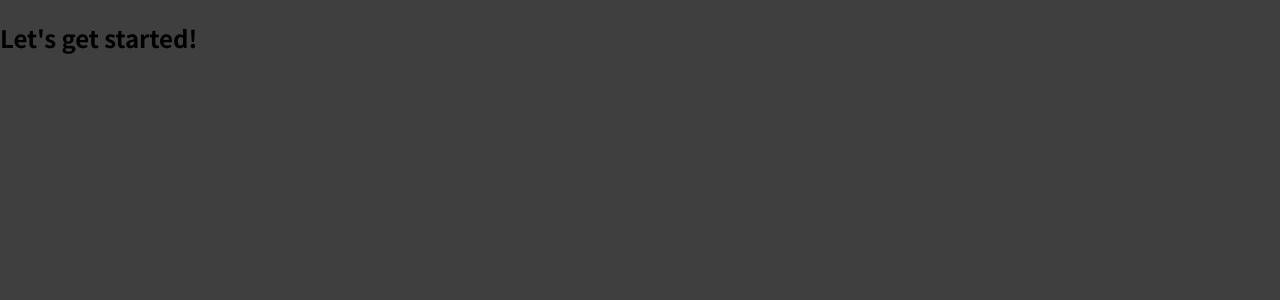
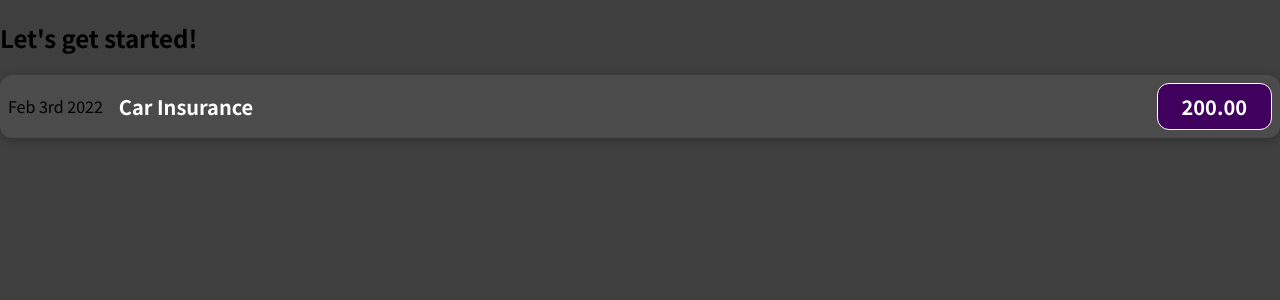
Before and after one commit to Coughdrops13/udemy-reactjs, a JavaScript app in the folder react-complete-guide/: page / in a window 1280 px wide. Shown: the top 300 px of the page. Built offline with nearby package versions, Linux system fonts and the light colour scheme.

Commit message:
add ExpenseItem component skeleton and take styling from Schwarzmuller

```diff
--- a/react-complete-guide/src/App.js
+++ b/react-complete-guide/src/App.js
@@ -1,7 +1,10 @@
+import ExpenseItem from './components/ExpenseItem'
+
 function App() {
   return (
     <div>
       <h2>Let's get started!</h2>
+      <ExpenseItem></ExpenseItem>
     </div>
   );
 }
--- /dev/null
+++ b/react-complete-guide/src/components/ExpenseItem.css
@@ -0,0 +1,56 @@
+.expense-item {
+  display: flex;
+  justify-content: space-between;
+  align-items: center;
+  box-shadow: 0 2px 8px rgba(0, 0, 0, 0.25);
+  padding: 0.5rem;
+  margin: 1rem 0;
+  border-radius: 12px;
+  background-color: #4b4b4b;
+}
+
+.expense-item__description {
+  display: flex;
+  flex-direction: column;
+  gap: 1rem;
+  align-items: flex-end;
+  flex-flow: column-reverse;
+  justify-content: flex-start;
+  flex: 1;
+}
+
+.expense-item h2 {
+  color: #3a3a3a;
+  font-size: 1rem;
+  flex: 1;
+  margin: 0 1rem;
+  color: white;
+}
+
+.expense-item__price {
+  font-size: 1rem;
+  font-weight: bold;
+  color: white;
+  background-color: #40005d;
+  border: 1px solid white;
+  padding: 0.5rem;
+  border-radius: 12px;
+}
+
+@media (min-width: 580px) {
+  .expense-item__description {
+    flex-direction: row;
+    align-items: center;
+    justify-content: flex-start;
+    flex: 1;
+  }
+
+  .expense-item__description h2 {
+    font-size: 1.25rem;
+  }
+
+  .expense-item__price {
+    font-size: 1.25rem;
+    padding: 0.5rem 1.5rem;
+  }
+}
--- /dev/null
+++ b/react-complete-guide/src/components/ExpenseItem.js
@@ -0,0 +1,14 @@
+import './ExpenseItem.css';
+function ExpenseItem() {
+  return (
+    <div className="expense-item">
+      <div>Feb 3rd 2022</div>
+      <div className="expense-item__description">
+        <h2>Car Insurance</h2>
+        <div className="expense-item__price">200.00</div>
+      </div>
+    </div>
+  );
+}
+
+export default ExpenseItem;
```
Also changed, not shown: 1 other file (tests, documents, lock files or other folders).
